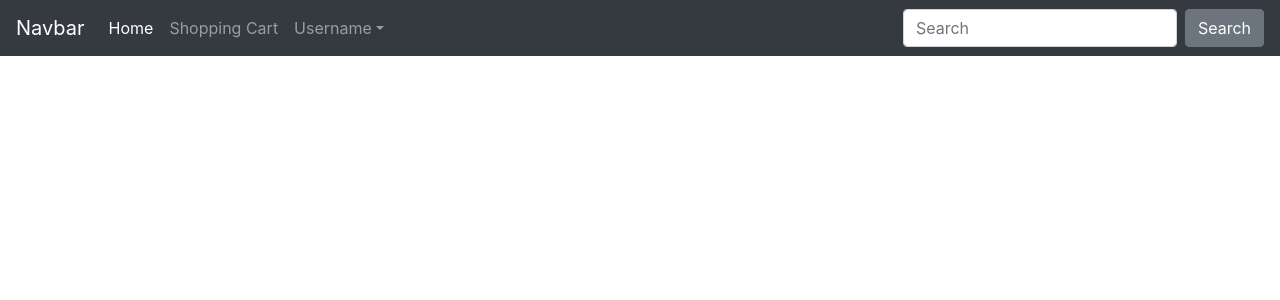
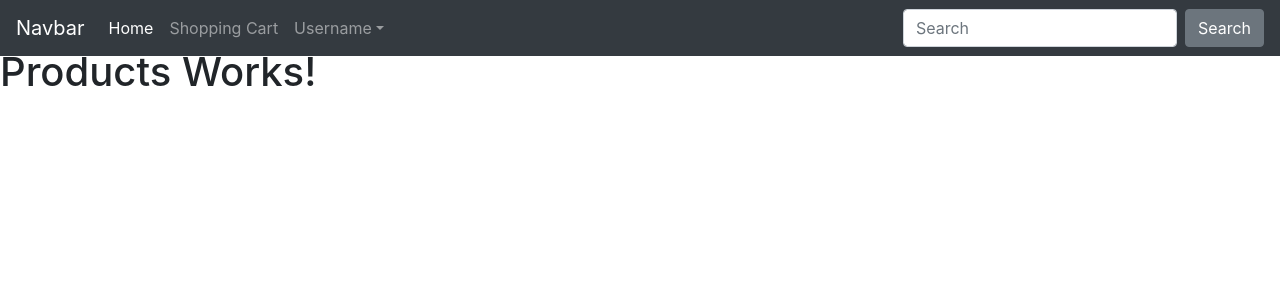
Before and after one commit to dmstringer/apprentice-react-o-shop, a React (Create React App) app: page / in a window 1280 px wide. Shown: the top 300 px of the page. Built offline with nearby package versions, Linux system fonts and the light colour scheme; sample sign-in values are in the browser's storage.

Commit message:
feat(o-shop): PrivateRoute, Login and Register pages created. Routes restructured for protected route to Login.

```diff
--- a/src/App.js
+++ b/src/App.js
@@ -1,12 +1,18 @@
 import React from 'react';
-import Header from './components/Header/Header';
-import Main from './components/Main/Main';
+import Home from './pages/Home';
+import Login from './pages/Login';
+import Register from './pages/Register';
+import { Route, Switch } from 'react-router';
+import PrivateRoute from './components/Shared/PrivateRoute';
 
 function App() {
   return (
     <div className="App">
-      <Header />
-      <Main />
+      <Switch>
+        <Route path="/login" component={Login} />
+        <Route path="/register" component={Register} />
+        <PrivateRoute path="/" component={Home} />
+      </Switch>
     </div>
   );
 }
--- a/src/components/Header/Header.js
+++ b/src/components/Header/Header.js
@@ -1,7 +1,7 @@
 /* eslint-disable jsx-a11y/role-supports-aria-props */
 /* eslint-disable jsx-a11y/anchor-is-valid */
 import React, { useState } from 'react';
-//import { Link } from 'react-router-dom';
+import { Link } from 'react-router-dom';
 
 function Header() {
   const [showDropDown, setShow] = useState(false);
@@ -26,56 +26,43 @@
         <div className="collapse navbar-collapse" id="navbarsExampleDefault">
           <ul className="navbar-nav mr-auto">
             <li className="nav-item active">
-              <a className="nav-link" href="/">
+              <Link to="/" className="nav-link">
                 Home
                 <span className="sr-only">(current)</span>
-              </a>
+              </Link>
             </li>
             <li className="nav-item">
-              <a className="nav-link" href="/shoppingcart">
+              <Link to="/shoppingcart" className="nav-link">
                 Shopping Cart
-              </a>
+              </Link>
             </li>
-            {/* <li className="nav-item">
-              <a
-                className="nav-link"
-                href="#"
-                tabindex="-1"
-                aria-disabled="true"
-              >
-                Disabled
-              </a>
-            </li> */}
             <li className="nav-item dropdown">
               <a
                 className="nav-link dropdown-toggle"
                 href="#"
                 id="dropdown01"
-                data-toggle="dropdown"
                 aria-haspopup="true"
-                //   using a hook to control dropdown behaviour instead of bootstraps js
                 aria-expanded={showDropDown === true ? 'true' : 'false'}
                 onClick={() => setShow(!showDropDown)}
               >
                 Username
               </a>
               <div
-                //   using a hook to control dropdown behaviour instead of bootstraps js
                 className={
                   showDropDown === true ? 'dropdown-menu show' : 'dropdown-menu'
                 }
                 aria-labelledby="dropdown01"
                 onClick={() => setShow(!showDropDown)}
               >
-                <a className="dropdown-item" href="/orders">
+                <Link to="/orders" className="dropdown-item">
                   My Orders
-                </a>
-                <a className="dropdown-item" href="/adminorders">
+                </Link>
+                <Link to="/admin-orders" className="dropdown-item">
                   Manage Orders
-                </a>
-                <a className="dropdown-item" href="/adminproducts">
+                </Link>
+                <Link to="/admin-products" className="dropdown-item">
                   Manage Products
-                </a>
+                </Link>
                 <a className="dropdown-item" href="#">
                   Log Out
                 </a>
--- a/src/components/Main/Main.js
+++ b/src/components/Main/Main.js
@@ -1,28 +1,24 @@
 import React from 'react';
 import './Main.scss';
 import Products from '../../pages/Products';
-import Home from '../../pages/Home';
 import ShoppingCart from '../../pages/ShoppingCart';
 import CheckOut from '../../pages/CheckOut';
-import OrderSuccess from '../../pages/OrderSuccess';
 import Orders from '../../pages/Orders';
 import AdminProducts from '../../pages/AdminProducts';
 import AdminOrders from '../../pages/AdminOrders';
-
 import { Route, Switch } from 'react-router';
 
 function Main() {
   return (
     <div className="main">
       <Switch>
-        <Route exact path="/" component={Home}></Route>
+        <Route exact path="/" component={Products}></Route>
         <Route exact path="/products" component={Products}></Route>
         <Route exact path="/shoppingcart" component={ShoppingCart}></Route>
         <Route exact path="/checkout" component={CheckOut}></Route>
-        <Route exact path="/ordersuccess" component={OrderSuccess}></Route>
         <Route exact path="/orders" component={Orders}></Route>
-        <Route exact path="/adminproducts" component={AdminProducts}></Route>
-        <Route exact path="/adminorders" component={AdminOrders}></Route>
+        <Route exact path="/admin-products" component={AdminProducts}></Route>
+        <Route exact path="/admin-orders" component={AdminOrders}></Route>
       </Switch>
     </div>
   );
--- /dev/null
+++ b/src/components/Shared/PrivateRoute.js
@@ -0,0 +1,18 @@
+import React from 'react';
+import { Route, Redirect } from 'react-router';
+
+export const PrivateRoute = ({ component: Component, ...rest }) => (
+  <Route
+    {...rest}
+    render={(props) =>
+      localStorage.getItem('user') ? (
+        <Component {...props} />
+      ) : (
+        <Redirect
+          to={{ pathname: '/login', state: { from: props.location } }}
+        />
+      )
+    }
+  />
+);
+export default PrivateRoute;
--- a/src/pages/Home.js
+++ b/src/pages/Home.js
@@ -1,7 +1,14 @@
 import React from 'react';
+import Header from '../components/Header/Header';
+import Main from '../components/Main/Main';
 
 function Home() {
-  return <h1>Home Works!</h1>;
+  return (
+    <main>
+      <Header />
+      <Main />
+    </main>
+  );
 }
 
 export default Home;
--- /dev/null
+++ b/src/pages/Login.js
@@ -0,0 +1,7 @@
+import React from 'react';
+
+function Login() {
+  return <h1>Login Works!</h1>;
+}
+
+export default Login;
--- a/src/pages/Orders.js
+++ b/src/pages/Orders.js
@@ -1,7 +1,13 @@
 import React from 'react';
 
 function Orders() {
-  return <h1>Orders Works!</h1>;
+  return (
+    <div>
+      <br />
+      <br />
+      <h1>Orders Works!</h1>
+    </div>
+  );
 }
 
 export default Orders;
--- a/src/pages/Products.js
+++ b/src/pages/Products.js
@@ -1,7 +1,13 @@
 import React from 'react';
 
 function Products() {
-  return <h1>Products Works!</h1>;
+  return (
+    <div>
+      <br />
+      <br />
+      <h1>Products Works!</h1>
+    </div>
+  );
 }
 
 export default Products;
--- /dev/null
+++ b/src/pages/Register.js
@@ -0,0 +1,7 @@
+import React from 'react';
+
+function Register() {
+  return <h1>Register Works!</h1>;
+}
+
+export default Register;
```
Also changed, not shown: 1 other file (tests, documents, lock files or other folders).
